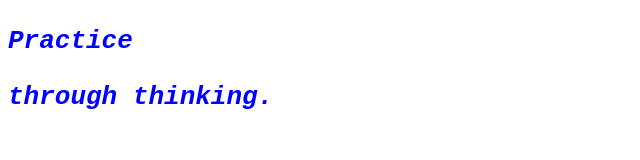
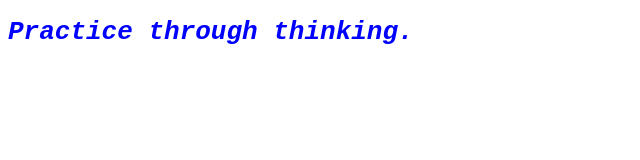
Before and after one commit to VicTech99/JavaScript_Datatypes, a plain HTML site: page index.html in a window 1280 px wide. Shown: the whole page, without its empty margins (0-640 px from the left). Drawn offline with Linux system fonts and the light colour scheme.

Commit message:
Update index.html

```diff
--- a/index.html
+++ b/index.html
@@ -8,7 +8,7 @@
 <body>
 
     <h1 style="font-family: monospace; outline-color: black; font-style: italic; font-stretch: expanded; color: blue; font-size: xx-large;">
-    <pre>Practice</pre> through thinking.</h1>
+    Practice through thinking.</h1>
 
 
 
```
